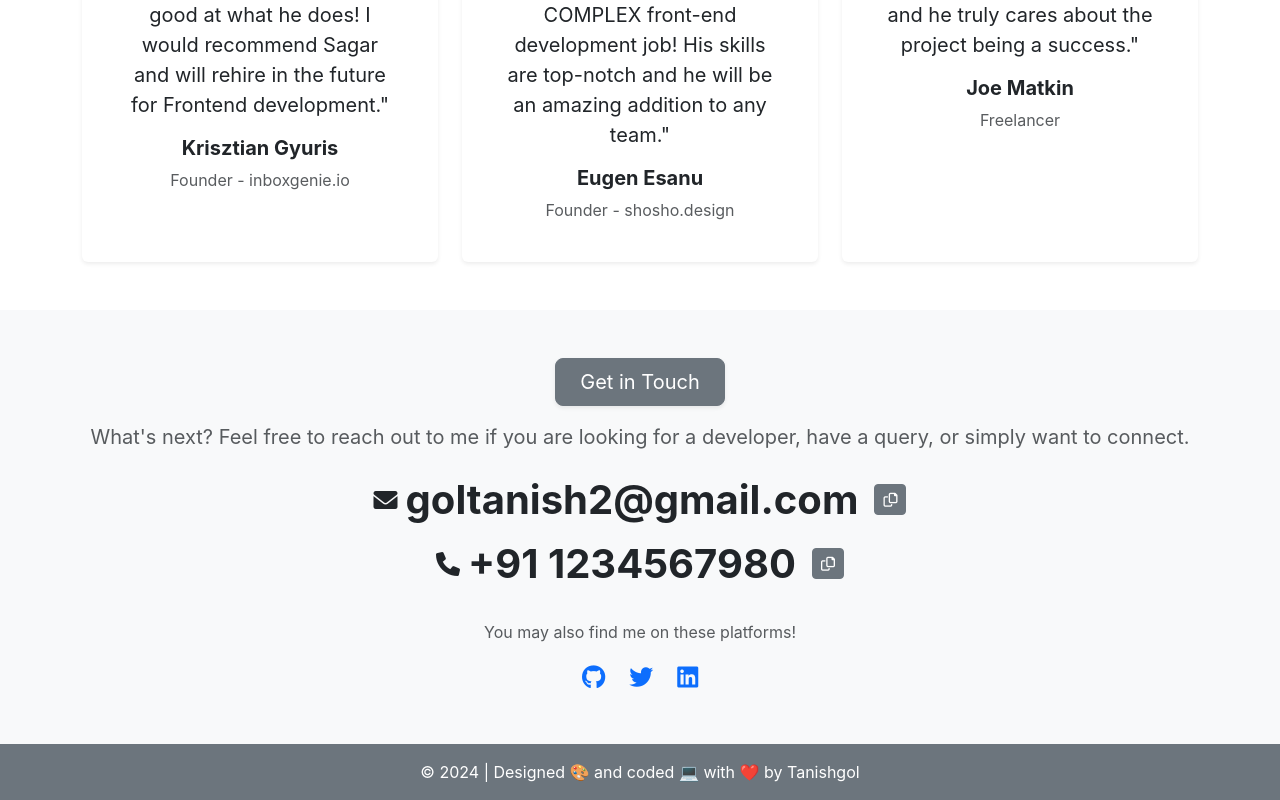
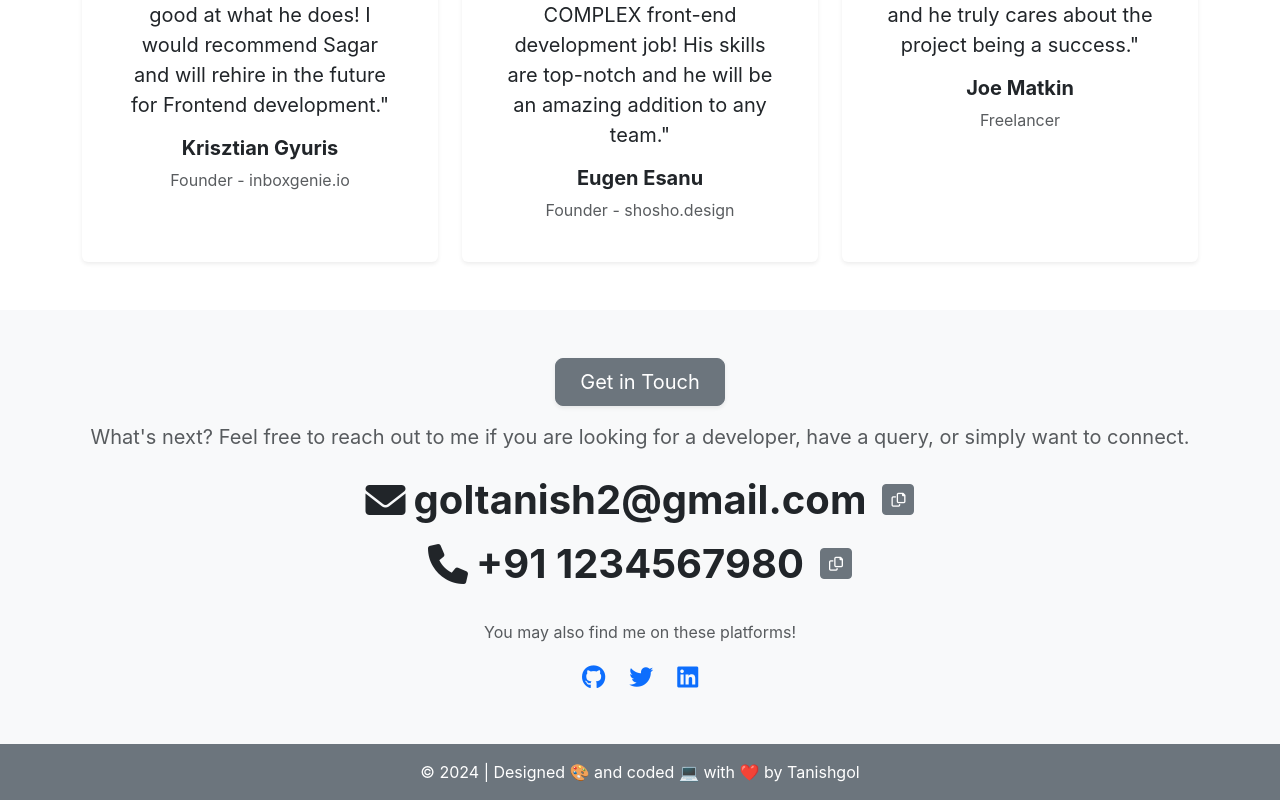
Before and after one commit to Tanishgol/potfolio, a React (Create React App) app: page / in a window 1280 px wide. Shown: the part 4209-5009 px from the top of the page. Built offline with nearby package versions, Linux system fonts and the light colour scheme.

Commit message:
modified:   src/Components/getintouch.jsx

```diff
--- a/src/Components/getintouch.jsx
+++ b/src/Components/getintouch.jsx
@@ -11,14 +11,14 @@ const Getintouch = () => {
                     </p>
                     <div className="d-flex flex-column align-items-center mt-4">
                         <div className="d-flex align-items-center mb-3 flex-wrap">
-                            <i className="fa-solid fa-envelope fs-4 me-2"></i>
+                            <i className="fa-solid fa-envelope display-6 me-2"></i>
                             <span className="display-6 fw-bold">goltanish2@gmail.com</span>
                             <button className="btn btn-secondary btn-sm ms-3 mt-2 mt-sm-0" title="Copy to Clipboard">
                                 <i className="fa-regular fa-copy"></i>
                             </button>
                         </div>
                         <div className="d-flex align-items-center mb-3 flex-wrap">
-                            <i className="fa-solid fa-phone fs-4 me-2"></i>
+                            <i className="fa-solid fa-phone display-6 me-2"></i>
                             <span className="display-6 fw-bold">+91 1234567980</span>
                             <button className="btn btn-secondary btn-sm ms-3 mt-2 mt-sm-0" title="Copy to Clipboard">
                                 <i className="fa-regular fa-copy"></i>
```
